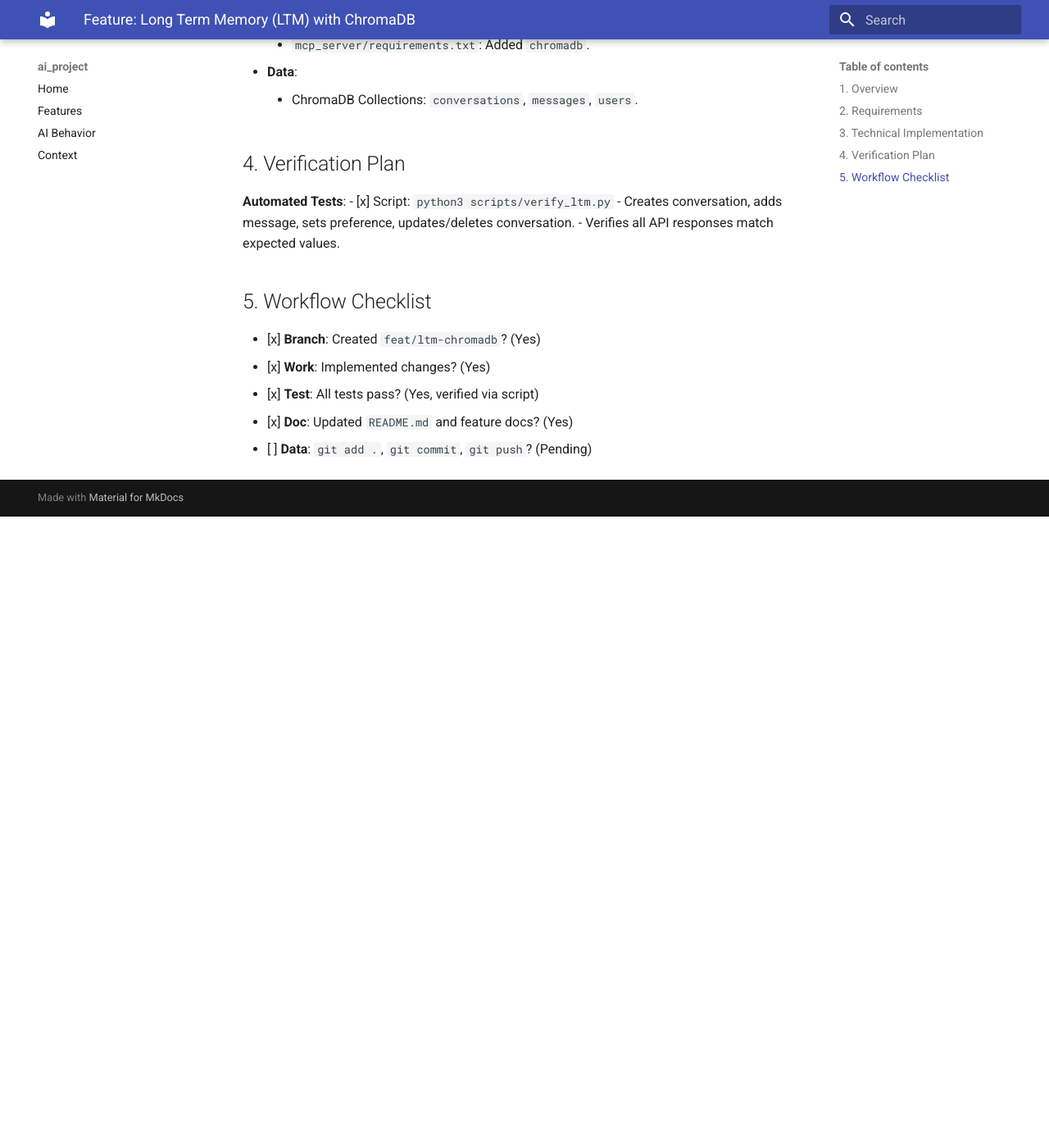
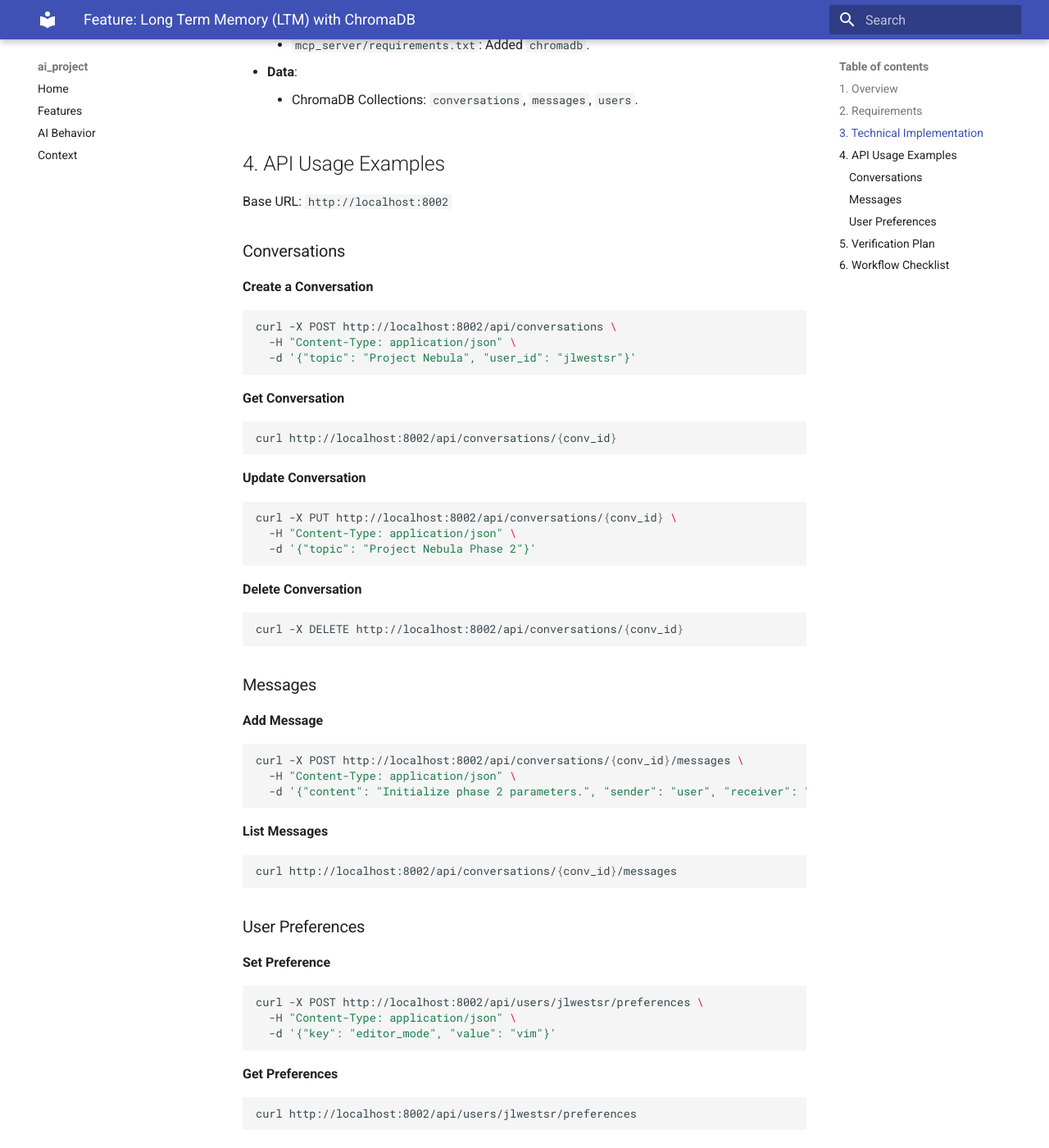
Before and after one commit to jlwestsr/nebulus, an MkDocs documentation site: the page built from docs/features/37_ltm_chromadb.md, in a window 1280 px wide and 1400 px high, scrolled down 851 px. Shown: the whole window at 82% size. Built offline with MkDocs 1.6.1 and Material for MkDocs 9.7.7, drawn with Linux system fonts in a browser that asks for light colours; before the commit the page ends 1481 px from its top, so only the background shows below that; some of the changed text lies outside the part shown.

Commit message:
docs: Add API examples to LTM feature doc

````diff
--- a/docs/features/37_ltm_chromadb.md
+++ b/docs/features/37_ltm_chromadb.md
@@ -21,15 +21,73 @@ Implement a persistent memory system for the AI using ChromaDB. This feature ena
 - **Data**:
     - ChromaDB Collections: `conversations`, `messages`, `users`.
 
-## 4. Verification Plan
+## 4. API Usage Examples
+
+Base URL: `http://localhost:8002`
+
+### Conversations
+
+**Create a Conversation**
+```bash
+curl -X POST http://localhost:8002/api/conversations \
+  -H "Content-Type: application/json" \
+  -d '{"topic": "Project Nebula", "user_id": "jlwestsr"}'
+```
+
+**Get Conversation**
+```bash
+curl http://localhost:8002/api/conversations/{conv_id}
+```
+
+**Update Conversation**
+```bash
+curl -X PUT http://localhost:8002/api/conversations/{conv_id} \
+  -H "Content-Type: application/json" \
+  -d '{"topic": "Project Nebula Phase 2"}'
+```
+
+**Delete Conversation**
+```bash
+curl -X DELETE http://localhost:8002/api/conversations/{conv_id}
+```
+
+### Messages
+
+**Add Message**
+```bash
+curl -X POST http://localhost:8002/api/conversations/{conv_id}/messages \
+  -H "Content-Type: application/json" \
+  -d '{"content": "Initialize phase 2 parameters.", "sender": "user", "receiver": "ai"}'
+```
+
+**List Messages**
+```bash
+curl http://localhost:8002/api/conversations/{conv_id}/messages
+```
+
+### User Preferences
+
+**Set Preference**
+```bash
+curl -X POST http://localhost:8002/api/users/jlwestsr/preferences \
+  -H "Content-Type: application/json" \
+  -d '{"key": "editor_mode", "value": "vim"}'
+```
+
+**Get Preferences**
+```bash
+curl http://localhost:8002/api/users/jlwestsr/preferences
+```
+
+## 5. Verification Plan
 **Automated Tests**:
 - [x] Script: `python3 scripts/verify_ltm.py`
     - Creates conversation, adds message, sets preference, updates/deletes conversation.
     - Verifies all API responses match expected values.
 
-## 5. Workflow Checklist
+## 6. Workflow Checklist
 - [x] **Branch**: Created `feat/ltm-chromadb`? (Yes)
 - [x] **Work**: Implemented changes? (Yes)
 - [x] **Test**: All tests pass? (Yes, verified via script)
 - [x] **Doc**: Updated `README.md` and feature docs? (Yes)
-- [ ] **Data**: `git add .`, `git commit`, `git push`? (Pending)
+- [x] **Data**: `git add .`, `git commit`, `git push`? (Yes)
````
